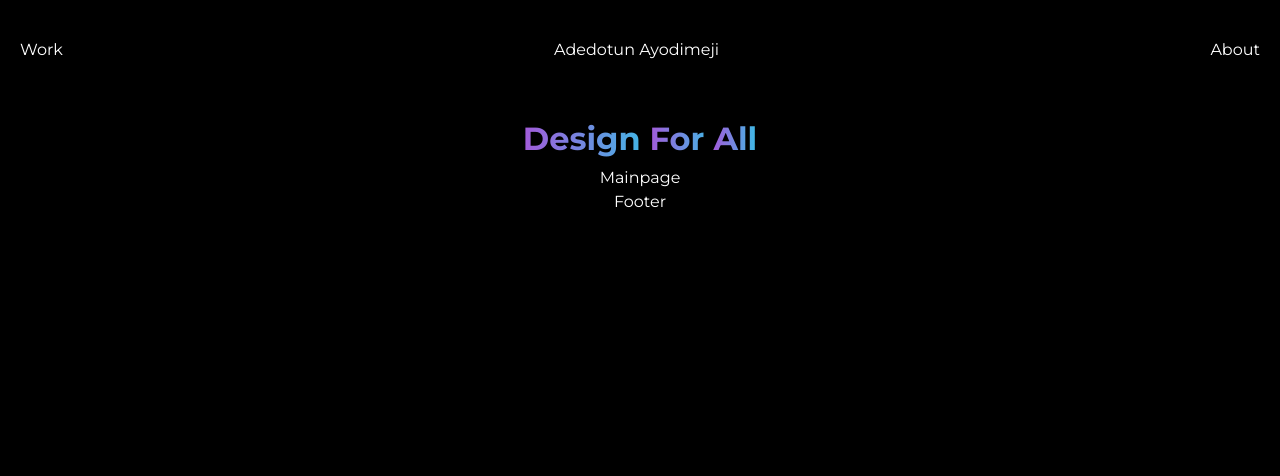
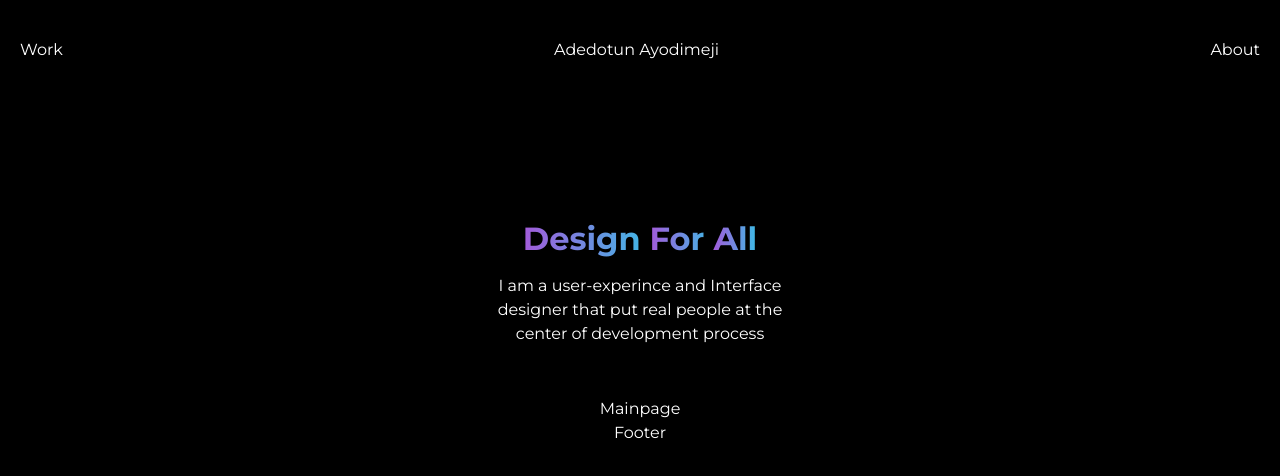
Before and after one commit to eduviereIsrael/dotun, a React (Create React App) app: page / in a window 1280 px wide. Shown: the top 476 px of the page. Built offline with nearby package versions, Linux system fonts and the light colour scheme.

Commit message:
meta header

```diff
--- a/src/Header/header.css
+++ b/src/Header/header.css
@@ -6,9 +6,10 @@
 
     width: 100%;
     height: 100px;
-    position: absolute;
+    position: sticky;
     top: 0;
-    left: 0;
+    background-color: #000;
+    z-index: 1;
 }
 a {
     text-decoration: none;
@@ -21,8 +22,8 @@ a {
     display: none;
 }
 .hamburger-div{
-    width: 40px;
-    height: 40px;
+    width: 30px;
+    height: 30px;
     cursor: pointer;
 }
 
--- a/src/MainPage/mainpage.css
+++ b/src/MainPage/mainpage.css
@@ -1,8 +1,19 @@
 .mainpage {
     margin: 120px 0 0 0;
 }
-.hero-text{
+.hero-intro {
+    display: flex;
+    flex-direction: column;
+    align-items: center;
+    justify-content: space-between;
+}
+.hero-h1-text{
     font-size: 32px;
     font-weight: 700;
     line-height: 38px;
+    margin: 0 0 16px 0;
 }
+.hero-text {
+    width: 290px;
+    margin: 0 0 51px 0;
+}
--- a/src/MainPage/sections/Hero.jsx
+++ b/src/MainPage/sections/Hero.jsx
@@ -3,7 +3,16 @@ import React from 'react'
 const Hero = () => {
   return (
     <div>
-        <h1 className='hero-text'><span className='gradient'>Design </span><span className='gradient'>For </span><span className='gradient'>All</span></h1>
+        <div className='hero-intro'>
+            <h1 className='hero-h1-text'>
+                <span className='gradient'>Design </span><span className='gradient'>For </span><span className='gradient'>All</span>
+            </h1>
+            <p className='hero-text'>
+                I am a user-experince and Interface designer that put real people
+                at the center of development process
+            </p>
+        </div>
+
     </div>
   )
 }
--- a/src/index.css
+++ b/src/index.css
@@ -2,8 +2,7 @@
 
 body {
   margin: 0;
-  font-family:  'Montserrat',
-    sans-serif;
+  font-family:  'Montserrat', sans-serif;
   -webkit-font-smoothing: antialiased;
   -moz-osx-font-smoothing: grayscale;
   background-color: #000;
```
Also changed, not shown: src/components/primary-btn/PrimaryBtn.jsx (added, +9 -0 lines), src/components/primary-btn/primary-btn.css (added).
